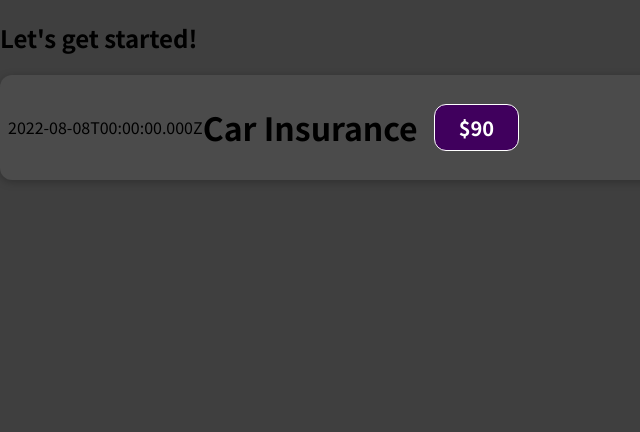
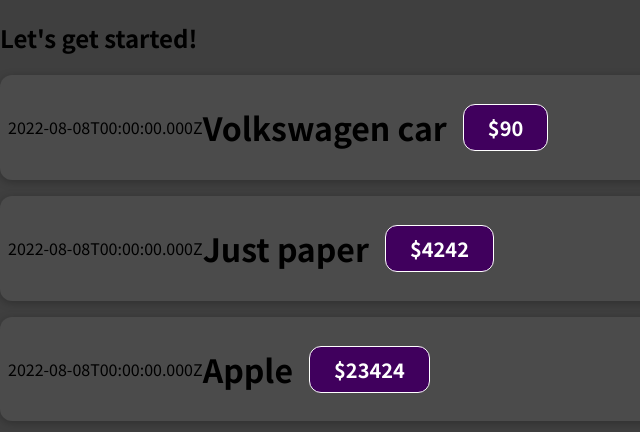
Before and after one commit to tomvictor/React, a JavaScript app in the folder react-complete-guide/: page / in a window 1280 px wide. Shown: the top 432 px of the page, without its empty margins (0-640 px from the left). Built offline with nearby package versions, Linux system fonts and the light colour scheme.

Commit message:
add props

```diff
--- a/react-complete-guide/src/App.js
+++ b/react-complete-guide/src/App.js
@@ -1,10 +1,48 @@
-import ExpenceItem from './components/ExpenceItem'
+import ExpenceItem from "./components/ExpenceItem";
 
 function App() {
+  const data = [
+    {
+      id : 1,
+      date : new Date(2022, 7, 8).toISOString(),
+      title: "Car Insurance",
+      description: "Volkswagen car",
+      price: 90,
+    },
+    {
+      id : 2,
+      date : new Date(2022, 7, 8).toISOString(),
+      title: "Paper",
+      description: "Just paper",
+      price: 4242,
+    },
+    {
+      id : 3,
+      date : new Date(2022, 7, 8).toISOString(),
+      title: "Laptop",
+      description: "Apple",
+      price: 23424,
+    },
+  ];
   return (
     <div>
       <h2>Let's get started!</h2>
-      <ExpenceItem></ExpenceItem>
+      <ExpenceItem
+        date={data[0].date}
+        description={data[0].description}
+        price={data[0].price}
+      ></ExpenceItem>
+      <ExpenceItem
+        date={data[1].date}
+        description={data[1].description}
+        price={data[1].price}
+      ></ExpenceItem>
+      <ExpenceItem
+        date={data[2].date}
+        description={data[2].description}
+        price={data[2].price}
+      ></ExpenceItem>
+
     </div>
   );
 }
--- a/react-complete-guide/src/components/ExpenceItem.js
+++ b/react-complete-guide/src/components/ExpenceItem.js
@@ -1,18 +1,15 @@
-import './ExpenceItem.css' ;
+import "./ExpenceItem.css";
 
-function ExpenceItem() {
-    const expenseDate = new Date(2022, 7, 8);
-    const expenseDesription = 'Car Insurance';
-    const expensePrice = 90 ;
-    return (
-        <div className='expense-item'>
-            <div>{expenseDate.toISOString()}</div>
-            <div className='expense-item__description'>
-                <h1>{expenseDesription}</h1>
-                <div className='expense-item__price'>${expensePrice}</div>
-            </div>
-        </div>
-    );
+function ExpenceItem(props) {
+  return (
+    <div className="expense-item">
+      <div>{props.date}</div>
+      <div className="expense-item__description">
+        <h1>{props.description}</h1>
+        <div className="expense-item__price">${props.price}</div>
+      </div>
+    </div>
+  );
 }
 
 export default ExpenceItem;
```
